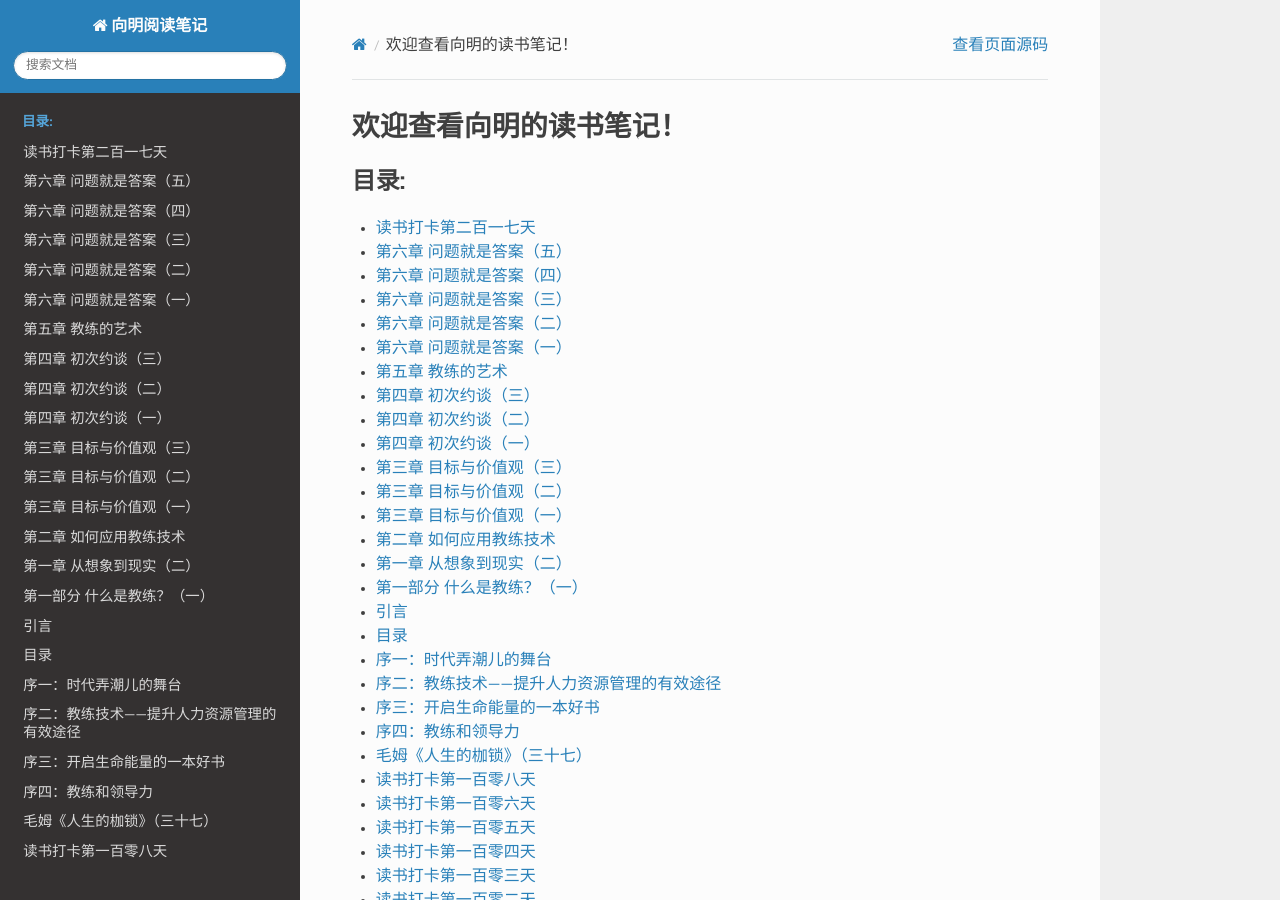
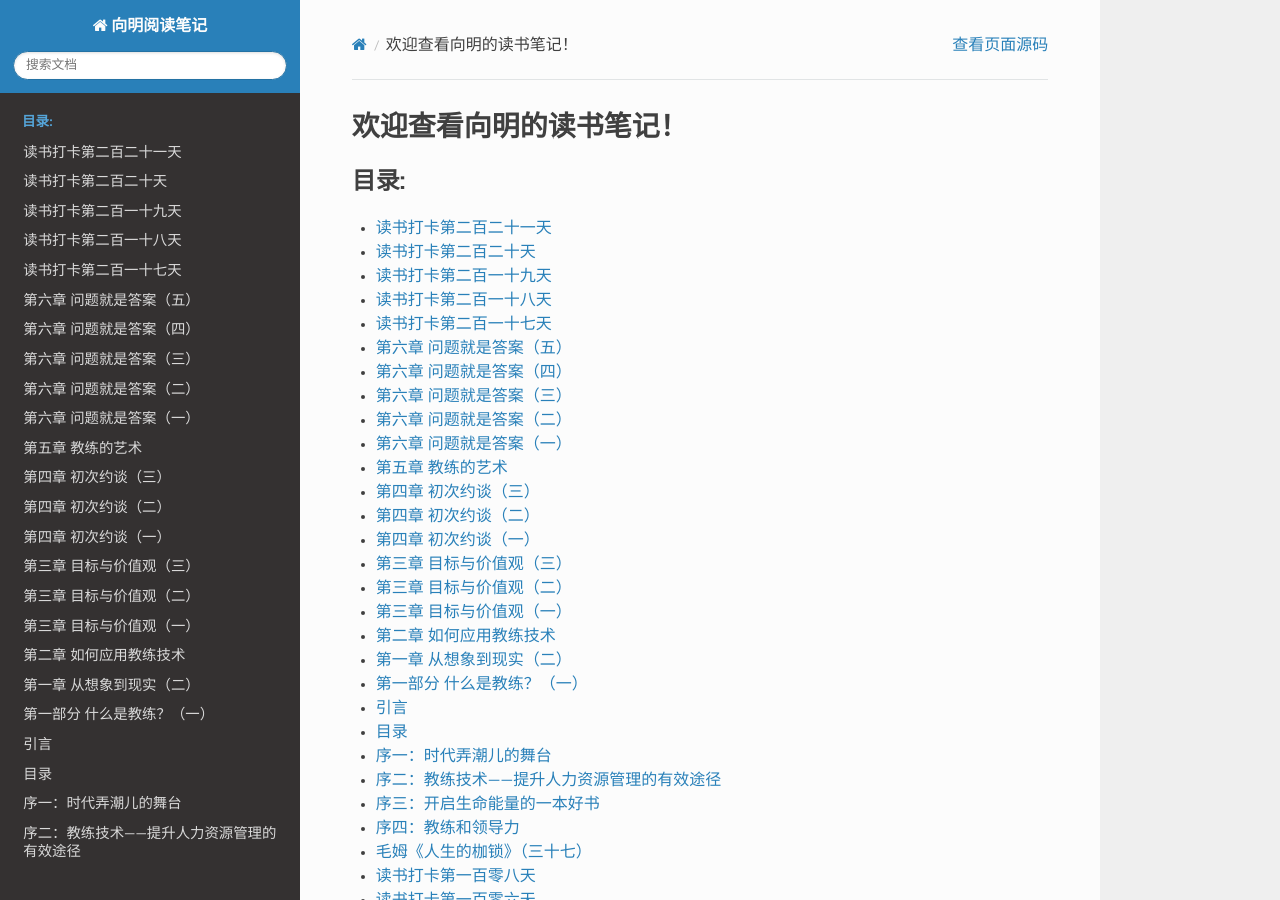
Before and after one commit to xiangming1975/reading, a Sphinx documentation site: the page built from source/index.rst, in a window 1280 px wide and 900 px high. Built offline with Sphinx 7.4.7 and the Read the Docs theme 2.0.0, drawn with Linux system fonts in a browser that asks for light colours; some of the changed lines change nothing that is shown.

Commit message:
继续读NLP教练

```diff
--- a/source/2021-02-27.md
+++ b/source/2021-02-27.md
@@ -1,10 +1,10 @@
-读书打卡第二百一七天
+读书打卡第二百一十七天
 ===
 
 《NLP教练：如何成为大师级教练》（第十八天）
 ---
 
-### 第七章 信念：生活的准则
+### 第七章 信念：生活的准则（一）
 
 信念是你生活的准则，是你赖以生存的原则。这些准则既能够释放和加强，让你实现目标和激活你的价值观，也能成为障碍，让目标成为泡影，或者让你认为自己没有实现目标的能力。
 
@@ -44,4 +44,13 @@
 
 这里，客户学习到关于问题的信念本身就是问题的一部分。不仅解决问题，而且在问题之外可以导致新的体验。
 
-你开始和客户就信念问题开始合作的方式之一是给他们一张《信念时间工作表》。
+你开始和客户就信念问题开始合作的方式之一是给他们一张《信念时间工作表》。这张表格探索了人们不同时期关于年龄、美丽、快乐、家庭、关爱、职业和可能性的信念。这张表格能揭示很多事情，并且说明信念是能改变的。作为重大事件经历或自然进化的结果，信念是可以改变的。
+
+当你与客户讨论正面信念时，要检查他们是否在同一水平上表达了客户的想法。
+
+有时客户把短暂的状态或信念概括出来，却用在了他们身份当中，他们被言语所误导。短暂的负面信念很容易处理。下面是教练应遵守的有用规则：
+* 任何负面的信念都是短暂的。任何有力量的信念都是永久的。
+
+> 既负面且有力的信念呢？
+
+即使客户的言语中没有区别，教练也应该教他们加以区分。
--- /dev/null
+++ b/source/2021-02-28.md
@@ -0,0 +1,57 @@
+读书打卡第二百一十八天
+===
+
+《NLP教练：如何成为大师级教练》（第十九天）
+---
+
+### 第七章 信念：生活的准则（二）
+
+#### 有力量的信念
+
+教练从有力量的信念开始入手。下面是一些教练的前提假设。把这些奉为真理一样行动，你就会成为一名优秀的教练。
+* 假如你想明白某事，就行动吧。
+    * 教练的首条原则就是在行动中学习。
+    * 改变来自于行动，而不是知识上的理解。
+    * 行动导致了反馈和学习。
+* 没有失败，只有反馈。
+    * 失败只是一个短期结果的判断。
+    * 如果你没有达到目标，也仅仅意味着你没有达到目标而已。
+* 我们已经拥有我们所需的资源，或者能够创造这种资源。
+    * 没有毫无资源的人，只有脑海空白的状态。
+    * 教练引导出客户内在的资源。我们内在的智慧有待发掘。
+* 所有的行为都有目的。
+    * 我们一直朝向某种目标前进，虽然我们可能并没有意识到。
+* 有选择比没有选择更好。
+    * 如果你按照客户的价值观和信念给他们提供一个更好的选择，他们会接受的。
+* 每个人都在尽力而为，每个人都能做得更好。
+* 大家创造了各自的现实状况。
+    * 我们从自己的经历中形成了不同的信念，我们追求不同的目标和价值观。
+    * 这些目标、价值观和信念是我们心灵地图的特色，又形成了我们接触的世界。
+* 教练过程是一个平等协作增效的合作关系。
+* 协同增效比其各部分简单之和更有力量。
+* 客户拥有自己的答案。
+
+举例，客户和同伴的关系出现了困难。教练该怎样做呢？
+
+首先，教练应该认真地观察客户、倾听音调、校准客户。
+
+然后他们让客户选择这些有力假设中的一条，或者让客户想出一个自己的有分量的意见，并设想在这种情况下是真实的。
+
+教练会让客户思考他们的同伴，这种状况下如果这条假设成立，会是什么样子？他们感受如何？他们会怎样想？
+
+客户思考他们的信念时，教练要校准他们。他们的言语和行为和以前相比会有很大不同。客户不用考虑带来变化的信念是否一直正确，仅仅在当时能够使用就行。
+
+最后，教练会给客户一个任务。下次他们和同伴争吵时，他们应该想起这个信念，相信这个信念，然后观察结果如何。是否与以前的结果不同？
+
+下面是该过程的概述。
+
+教练过程的介入：使用有力的信念。
+* 客户谈论情况时校准他们。
+    * 他们看起来如何？
+    * 他们听起来如何？
+* 他们使用什么样的言辞？
+    * 让客户选择一个教练的前提假设或者一个他们知道且尊重的有力信念。在这种情况下他们直觉认为能产生帮助的信念是什么？
+* 让客户想象信念是正确的。或者他们想象如果这个信念正确会怎样，或者考虑对他们来说何时是正确的。校准客户。
+* 让客户重新回想原先出问题的情况，但这次要用新的信念。他们会怎样不同地行动？他们怎样不同地看待他人？重新校准客户。确定他们生理上与强化信念和谐一致。
+* 作为假设的结果，客户提出有帮助的异议，而你进行校准认可后，给他们布置一项任务，当这种情况再次发生时使用这些假设。
+* 你们一起讨论下一次教练过程的结果。
--- /dev/null
+++ b/source/2021-03-01.md
@@ -0,0 +1,41 @@
+读书打卡第二百一十九天
+===
+
+《NLP教练：如何成为大师级教练》（第二十天）
+---
+
+### 第七章 信念：生活的准则（三）
+
+#### 限制性信念
+
+限制性信念是我们实现目标和激活价值观的主要敌人。
+
+限制性信念有可能来自于童年。我们还从媒体宣传上吸收限制性信念。
+
+**区分限制性信念**
+
+人们通常认识不到自己的限制性信念。有两种方法检验限制性信念。第一种是《限制性信念评估表》。
+
+《限制性信念评估表》
+* 就一个重要的目标询问客户。
+* 询问他们，把目标放在心上，并把下面的每一句话大声地说出来。每一句话中，当句中是“我的目标”时，让他们把自己的真实目标说出来。
+* 当他们这样做时，你和客户应从1～10给一个分数。1指他们不相信这句话，10指他们完全相信这句话。
+    1. 我有资格去实现我的目标。
+    1. 我具备实现我的目标的技巧和能力。
+    1. 实现我的目标是可能的。
+    1. 我的目标是明确的。
+    1. 我的目标是令人向往的。
+    1. 我的目标是符合整体平衡的。
+    1. 我的目标是值得努力的。
+
+这个过程能够明显显示一些东西。分数低于7分说明限制性信念或者此人还没有认真地考虑目标。教练需要证明：
+* 你怀疑什么？
+* 什么让你对此怀疑？
+
+作为一名教练，你会和客户一样给出同样的分数吗？客户把分数定为10分时，你却从他们的音调和身体语言中发现些怀疑，确定为7分。挑战他们：“你确定吗？”请牢记你这样做是为了客户表现出最好的自我状态。有时客户按照他们喜欢的而不是真正相信的分数打分。要确定你对客户在评估中合适和诚实的表现感到满意。
+
+第二种区分限制性信念的方法是询问客户为什么不去实现他们的目标。他们认为是什么阻止了他们？答案就是他们所受到的限制。打破这些限制对客户而言非常关键。
+
+下面是很好的原则：
+* 不论客户提出是什么阻止他们实现目标，都是一个信念，并且它来自于客户而非现实。
+* 外部世界的障碍是由客户内心的限制性信念造成的。
--- /dev/null
+++ b/source/2021-03-02.md
@@ -0,0 +1,80 @@
+读书打卡第二百二十天
+===
+
+《NLP教练：如何成为大师级教练》（第二十一天）
+---
+
+### 第七章 信念：生活的准则（四）
+
+**PAW流程**
+
+客户为了实现目标，需要相信三件事情：
+* 可能性（P）：目标是有可能实现的。
+* 能力（A）：他们是具备实现目标的能力的。
+* 价值（W）：他们有资格实现目标。
+
+可能性、能力和价值是实现目标的关键要素——即PAW流程。
+
+++可能性++
+
+首先客户应该相信目标是他们能够实现的。否则他们就不会去尝试。
+* 我们不知道这些限制是什么。
+* 当我们感到了限制，我们才知道他们是什么。
+
+我们经常把可能性和限制混淆起来。当我们认为某事不可能时，事实上只是我们不知道怎样做而已。
+
+++能力++
+
+客户相信目标可能实现时，他们就终于进入了这个过程。下一个障碍就是他们是否相信自己有能力实现目标。他们经常在自己的成就上设置精神障碍。
+
+教练会给客户提供一个基本的真实信念：
+* 你尚未达到你能力的极限
+
+你能证明你有能力实现目标的唯一方法就是你实现了目标。要让客户对他们的能力保持一个开放的心态。
+
+用一两天的时间进行倾听，你会从人群中听到种种有关不能的声音，“我不能……”。当你从客户那里听到这种声音时，让他们改变他们的语言，“我现在尚不……”。
+
+改变语言是改变思维进而改变信念的第一步。
+
+这不意味着他们非要说他们擅长某事，他们只要简单地承认他们能完成某事就行了。
+
+你也能发现客户的另一种方式是他们早早地表示了歉意。如果客户事先找一个借口，那是因为他们认为他们需要这样的借口。他们准备好要失败，可能会有很好的理由说明他们实现不了某些特殊目标。
+
+不要事先寻找借口，事先有个借口会让你更容易失败。
+
+++价值++
+
+最后，客户必须相信他们有资格实现他们的目标。
+
+一些最有价值的教练过程是让客户感觉到他们有资格，有资格拥有他们的感情，有资格实现他们的目标。
+
+这样能够导致一些深层次的交谈，让客户重新评估他们的生活。
+
+你可以开始用下面的问题来动摇这种信念：
+* 你有资格得到某事，这样会发生什么？
+* 在什么条件下你有资格得到某事？
+* 你知道的人当中，谁有资格得到这些？
+
+++PAW过程练习++
+
+这是一个非常有力的，可以用于处理客户限制性信念的过程。
+* 让他们用《限制性信念评估表》探索一个重要的目标。他们将会在可能性、能力和价值方面发现一些限制性的信念。
+* 确定他们真正希望什么目标并检查其和谐性。这真的对他们有用吗？这和他们的价值观一致吗？这样会伤害他们生活中一些重要人物吗？
+* 询问他们：什么会阻止他们实现目标？把他们建立的这些障碍当成信念而非现实。这些障碍通常分为五类：
+    * 他们没有资源：人员、设备、时间。
+    * 他们拥有资源，但他们不知道怎样用。
+    * 他们知道怎样做，但他们不相信他们有能力做好。
+    * 他们有能力，但他们觉得不值得。
+    * 他们认为值得，但他们没有资格或者在深层看起来不正确。
+* 让他们思考他们发现的限制性信念。
+    * 哪些是他们确定的？
+    * 哪些是他们不确定的？
+    * 实现这些目标，什么信念是重要的？
+    * 在他们内心里，什么是最重要的障碍？
+    * 哪些是不重要的？
+    *
+    * 他们可以把这些结果在信念象限中予以划分。
+    * 他们确定并且是非常重要目标的信念在象限的左上角。
+    * 他们确定但不重要目标的信念在右上角。
+    * 他们不确定也不重要目标的信念在右下角。
+* 让客户选择一个重要的信念——在象限左边的。在你们中间建立一个任务，检验这个信念。不要试图证明这个信念是错误的，只是从中得到反馈。有了反馈，有些信念将会被弱化，客户自然而然地会抛弃他们。
--- /dev/null
+++ b/source/2021-03-03.md
@@ -0,0 +1,70 @@
+读书打卡第二百二十一天
+===
+
+《NLP教练：如何成为大师级教练》（第二十二天）
+---
+
+### 第七章 信念：生活的准则（五）
+
+#### 信念改变
+
+在一生中，信念是可以自然改变的，就像《信念时间工作表》表明的一样。这个循环如下所示；
+* 对近期的事情不满
+* 怀疑固有的信念
+* 希望相信不同的某件事情
+* 一个新的信念
+* 让老信念进入过时的信念中
+
+如果你希望改变客户的信念，下面是一个让这种变化自然发生的过程：
+
+**信念改变过程**
+* 辨明客户希望改变的限制性信念。
+    * 让客户用精确的语言写下来。
+    * 发现这个信念中的正面意愿。尽管信念在很多方面是有限制的，但它给客户带来的有意义的方面是什么？
+* 询问客户什么是让他们真正相信的。这个新信念具有以下特征：
+    * 应该是用正面语言陈述的。
+    * 应该能对反馈开放并能够从实践中接受检验。
+    * 应该是整体和谐的（客户对此感觉很舒服并相信这样不会对各种关系造成伤害）。
+    * 应该和老信念一样满足同样的某些正面意愿。
+* 让客户把新信念写下来。这需要用词语精确地表达，应该是关于个人发展的，应该用现在语式表述。不要将信念表述成已经发生的。
+* 怀疑一个信念，感觉如何？
+    * 让客户回忆一次他们怀疑老信念的经历。《信念时间工作表》是很好的准备。然后让他们以怀疑的方式思考他们旧有的限制性信念。当他们这样做时，用以下问题破坏这些信念：
+    *
+    * 这些旧有信念的缺点是什么？
+    * 这确实与你认为重要的事情相符合吗？（这样揭示了客户的价值观）
+    * 是否发生过事实不能证明这个信念正确的情况？（让客户寻找反证）
+    * 相信这个旧信念感觉如何？（让客户用过去而非现在思索这个信念）
+    *
+    * 过后，把他们从谈论怀疑的状态中转移出来。这个过程称为“打破状态”。客户非常沉浸在某种状态，而你希望把他们引导回来时，用某种方式转移他们的注意力，如讲个笑话、站起来或来回走走。
+* 开放地接受新信念感觉如何？
+    * 让客户回忆一次他们开放地接受新信念的经历。《信念时间工作表》同样可以提供一个范例。
+    *
+    * 这感觉如何？
+    * 与旧信念相比，为何这是一个更好的选择？
+    * 这与旧信念包含的正面意愿是如何一致的？
+    * 相信这些会感觉如何？
+    * 这样会造成怎样的不同？
+    * 对你现在做的，你会停止做什么？
+* 让客户对新老信念进行评估。
+    * 还需要精炼新信念吗？
+    * 是否存在“是的，但是”情况？
+    * 与旧信念相比，新信念如何更为有用？
+* 让客户把旧有信念移进“老信念博物馆”
+* 行动！马上给他们布置任务。
+
+改变信念是一次强有力的介入，并且能够在客户的经历中为重要的变化和迅速实现目标开通道路。
+
+**行动步骤**
+1. 当你做决定时，你是基于什么？事实？经历？他人的意见？
+    * 他们可能是很好的资源，但仍然是第二手的经历。为获得你的信任，这些资源做了什么？
+    * 你做决定时，这真是你需要的吗？
+    * 下一次你做决定时，拿出两张纸来。一张纸上写下你在这个问题上所有的个人经历。在另一张纸上就这个问题写下他人的意见、你所阅读的和被告知的所有东西。
+    * 然后扔掉第二张纸。
+    * 认真阅读第一张纸。
+    * 基于你的经历，你的决定是什么？
+2. 如果你认为不能失败，你最希望的三件事是什么？
+    * 在一张纸上写下来：
+    * 为何你现在不这样希望？
+    * 在另一张纸上写下原因。
+    * 现在阅读第二张纸。你如何肯定这些就是你希望完成某事的真正障碍？
+3. 用一天的时间倾听
```
